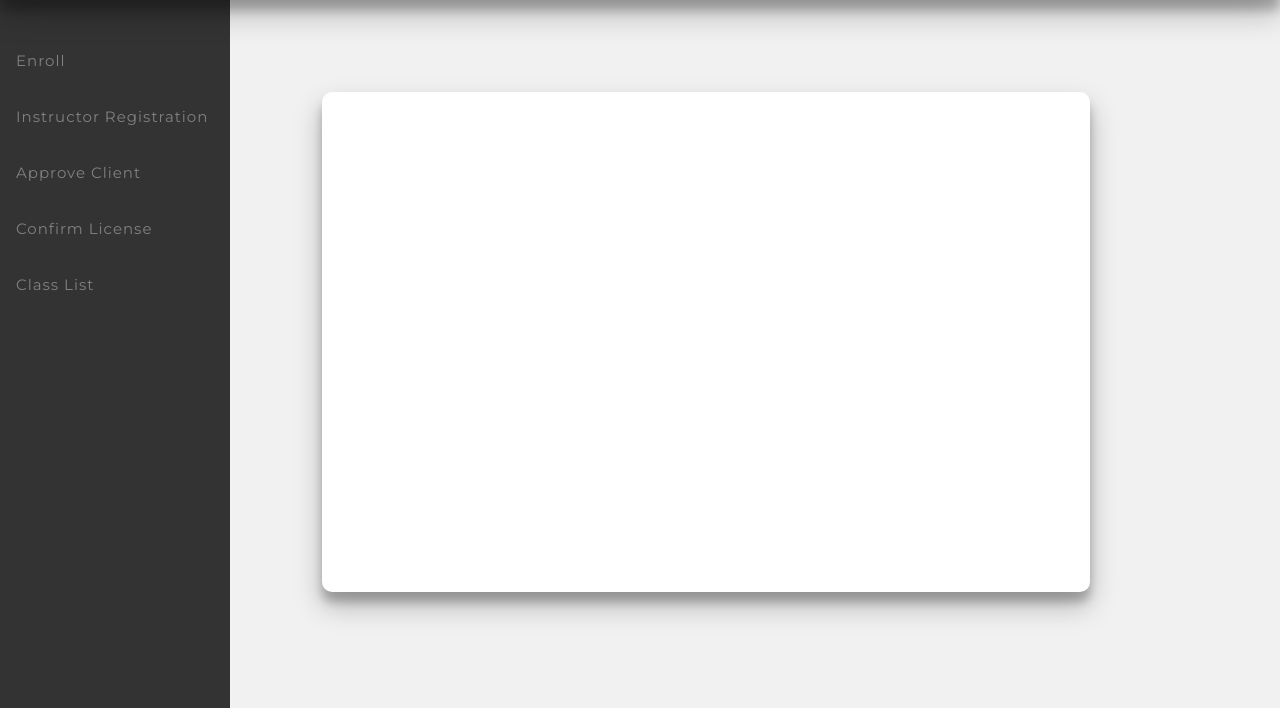
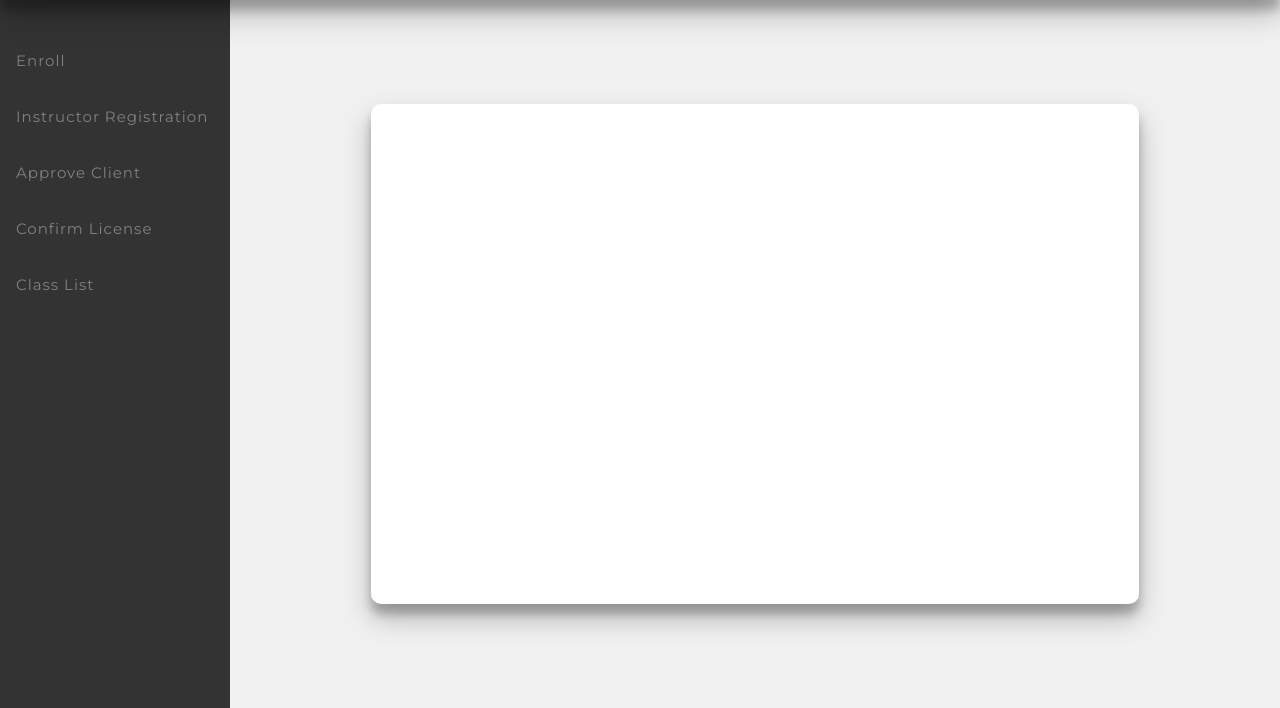
Before and after one commit to matiashrnndz/driving-lessons-app, a PHP site: page / in a window 1280 px wide. Shown: the part 92-800 px from the top of the page. Run offline with PHP 8.4, Linux system fonts and the light colour scheme.

Commit message:
Centered content page div

```diff
--- a/index.php
+++ b/index.php
@@ -1,5 +1,4 @@
 <!DOCTYPE html>
-
 <html>
     <head>
         <meta charset="UTF-8">
--- a/layout/header/header.html
+++ b/layout/header/header.html
@@ -1,5 +1,4 @@
 <!DOCTYPE html>
-
 <html>
     <head>
         <title></title>
--- a/layout/main.css
+++ b/layout/main.css
@@ -3,6 +3,7 @@
     position: absolute;
     left:230px; top:92px; right:0px; bottom:0px;
     background-color: #f1f1f1;
+    text-align: center
 }
 
 * {
@@ -10,7 +11,7 @@
 }
 
 .page {
-    padding-top: 92px; padding-right: 92px; padding-bottom: 92px; padding-left: 92px;
-    display: block;
-    margin-left: auto; margin-right: auto;
+    position: absolute;
+    top: 50%; left: 50%;
+    transform: translate(-50%, -50%);
 }
--- a/layout/sidenav/sidenav.html
+++ b/layout/sidenav/sidenav.html
@@ -1,5 +1,4 @@
 <!DOCTYPE html>
-
 <html>
     <head>
         <title></title>
```
